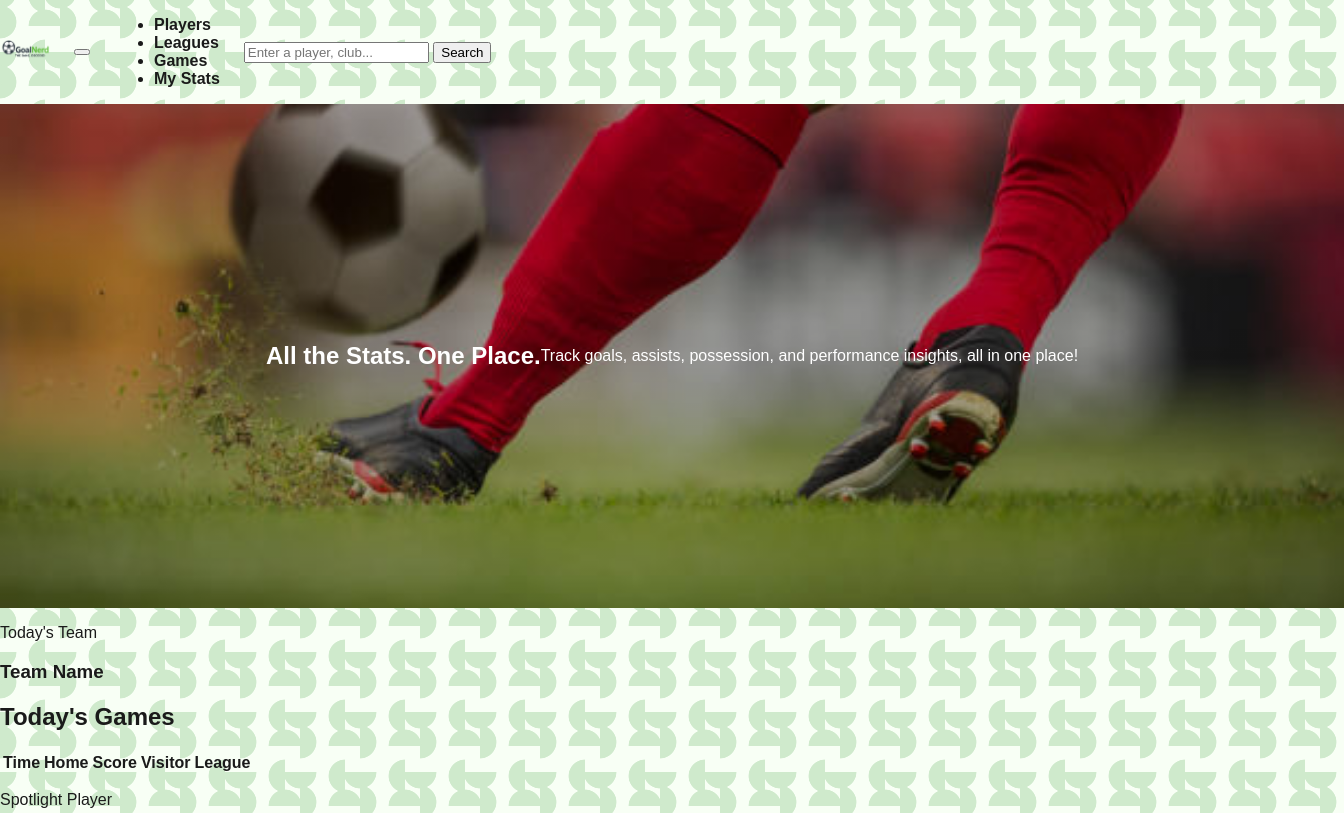
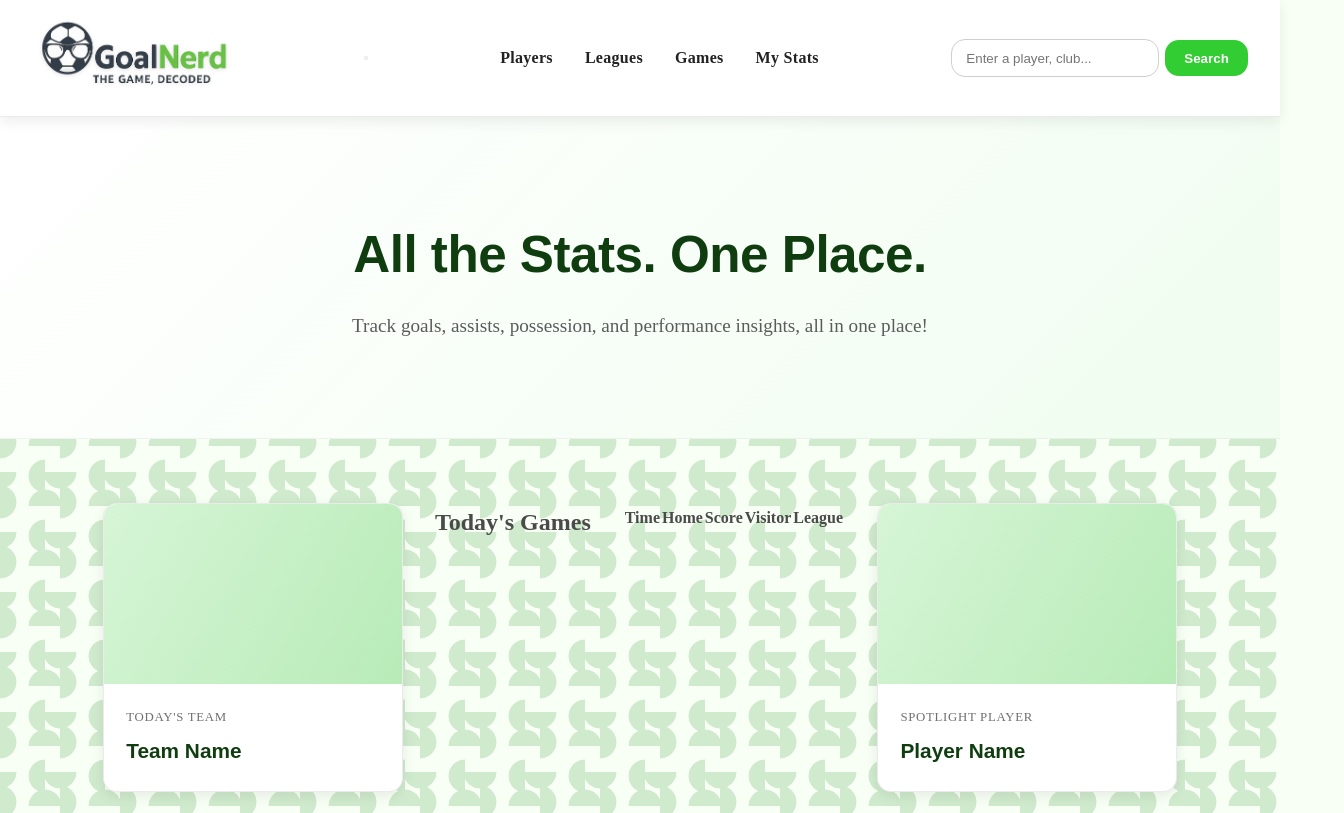
Before and after one commit to kelseyschae/team_project, a website built with Vite: page goalnerd/index.html in a window 1280 px wide. Shown: the top 813 px of the page, 1344 px wide, since content can reach past the window. Built offline with nearby package versions, Linux system fonts and the light colour scheme; no server answers.

Commit message:
hero added

```diff
--- a/goalnerd/css/styles.css
+++ b/goalnerd/css/styles.css
@@ -1,23 +1,43 @@
-/* ===============================
-   GLOBAL STYLES
-================================*/
+:root {
+  --primary-color: #0f3d0f; /* dark green base */
+  --primary-color-light: #1f5c1f;
+  --accent-color: #32cd32;
+  --accent-color-dark: #28a428;
 
-:root {
-  --primary-green: #1a4d1a;
-  --accent-green: #2e7d32;
-  --light-bg: #f8fff5;
-  --text-dark: #1a1a1a;
-  --radius: 12px;
-  --transition: 0.25s ease;
+  --light-bg: #f6f9f5;
+  --mid-gray: #4a4a4a;
+  --dark-gray: #222;
+  --white: #ffffff;
+
+  --font-heading: 'Poppins', sans-serif;
+  --font-body: 'Lora', serif;
+
+  --radius: 14px;
+  --transition: 0.3s ease;
+  --shadow-soft: 0 4px 14px rgba(0, 0, 0, 0.08);
+  --shadow-hover: 0 10px 26px rgba(0, 0, 0, 0.12);
+  --glow-green: 0 0 12px rgba(50, 205, 50, 0.35);
+}
+
+/* ---------------------------- */
+/* GLOBAL RESET                 */
+/* ---------------------------- */
+* {
+  box-sizing: border-box;
+  margin: 0;
+  padding: 0;
 }
 
 body {
-  margin: 0;
-  font-family: 'Poppins', sans-serif;
-  color: var(--text-dark);
+  font-family: var(--font-body);
   background-color: var(--light-bg);
+  color: var(--mid-gray);
+  line-height: 1.65;
+  -webkit-font-smoothing: antialiased;
+  overflow-x: hidden;
 
-  /* ⚽ Hexagonal Soccer Pattern */
+  /* Original pattern */
+  background-color: #f8fff5;
   background-image:
     radial-gradient(circle at 100% 150%, #cfeacc 24%, rgba(255,255,255,0) 25%),
     radial-gradient(circle at 0 150%, #cfeacc 24%, rgba(255,255,255,0) 25%),
@@ -29,153 +49,250 @@ body {
   background-position: 0 0, 30px 0, 15px 26px, 45px 26px, 0 52px, 30px 52px;
 }
 
-/* =================================
-   HEADER / NAVIGATION
-=================================*/
-
-.main-header {
-  display: flex;
-  justify-content: space-between;
-  align-items: center;
+/* ---------------------------- */
+/* HEADER                       */
+/* ---------------------------- */
+header {
+  background-color: var(--white);
+  border-bottom: 1px solid rgba(0,0,0,0.08);
   padding: 1rem 2rem;
-  background: white;
-  box-shadow: 0 1px 3px rgba(0,0,0,0.1);
   position: sticky;
   top: 0;
-  z-index: 1000;
-}
-
-.logo {
-  width: 50px;
-}
-
-.logo-area {
-  display: flex;
-  align-items: center;
-  gap: 10px;
-}
-
-.site-title {
-  font-size: 1.6rem;
-  font-weight: 700;
-  color: var(--primary-green);
+  z-index: 50;
+  box-shadow: var(--shadow-soft);
 }
 
 .main-nav {
   display: flex;
   align-items: center;
-  gap: 1.5rem;
+  justify-content: space-between;
+  flex-wrap: wrap;
 }
 
-.main-nav a {
-  text-decoration: none;
-  color: var(--text-dark);
-  font-weight: 600;
+.logo {
+  display: block;
+  max-width: 200px;
+  width: 16vw;
+  min-width: 80px;
+  transition: transform var(--transition), filter var(--transition);
+  filter: drop-shadow(0 1px 2px rgba(0,0,0,0.12));
 }
 
-.main-nav a:hover {
-  color: var(--primary-green);
+.logo:hover {
+  transform: scale(1.06);
+  filter: drop-shadow(0 3px 4px rgba(0,0,0,0.18));
 }
 
-.search-box {
+/* NAV LINKS */
+.nav-links {
+  list-style: none;
   display: flex;
-  gap: 0.4rem;
-  align-items: center;
+  gap: 2rem;
 }
 
-.search-box input {
-  padding: 0.5rem 0.9rem;
-  border-radius: var(--radius);
-  border: 1px solid #ccc;
-  width: 180px;
+.nav-links a {
+  text-decoration: none;
+  color: var(--dark-gray);
+  font-weight: 600;
+  letter-spacing: 0.3px;
+  padding-bottom: 3px;
+  border-bottom: 2px solid transparent;
+  transition: var(--transition);
 }
 
-.search-box button {
-  padding: 0.5rem 1.2rem;
-  background-color: var(--accent-green);
-  color: white;
+.nav-links a:hover {
+  color: var(--accent-color-dark);
+  border-bottom-color: var(--accent-color);
+}
+
+/* ---------------------------- */
+/* SEARCH BAR                   */
+/* ---------------------------- */
+.search-bar {
+  display: flex;
+  align-items: center;
+  gap: 0.4rem;
+}
+
+.search-bar input {
+  padding: 0.65rem 0.9rem;
+  border: 1px solid #cfcfcf;
+  border-radius: var(--radius);
+  transition: var(--transition);
+  background-color: #fff;
+}
+
+.search-bar input:focus {
+  border-color: var(--accent-color);
+  box-shadow: 0 0 0 3px rgba(50,205,50,0.22);
+}
+
+.search-bar button {
+  padding: 0.65rem 1.2rem;
   border: none;
+  background-color: var(--accent-color);
+  color: var(--white);
   border-radius: var(--radius);
+  font-weight: 600;
   cursor: pointer;
   transition: var(--transition);
 }
 
-.search-box button:hover {
-  background-color: #1b5e20;
+.search-bar button:hover {
+  background-color: var(--accent-color-dark);
+  box-shadow: var(--glow-green);
+  transform: translateY(-2px);
 }
 
-/* =================================
-   HERO SECTION
-=================================*/
+/* ---------------------------- */
+/* HERO SECTION (UPDATED)       */
+/* ---------------------------- */
+.hero {
+  text-align: center;
+  padding: 6rem 2rem;
+  position: relative;
+  overflow: hidden;
+  background: linear-gradient(135deg, var(--white) 0%, #f0fdf0 100%);
+  border-bottom: 1px solid rgba(0,0,0,0.05);
+}
 
-.hero {
-  width: 100%;
-  height: 55vh;
-  background: linear-gradient(rgba(0,0,0,0.35), rgba(0,0,0,0.35)),
-              url("../pictures/hero.jpg");
+/* Background hero image */
+.hero::before {
+  content: "";
+  position: absolute;
+  inset: 0;
+  background-image: url("../pictures/hero.jpg");
   background-size: cover;
   background-position: center;
+  background-repeat: no-repeat;
+
+  filter: brightness(0.55) blur(2px);
+  opacity: 0.55;
+  z-index: -1;
+}
+
+.hero h1 {
+  font-family: var(--font-heading);
+  font-size: clamp(2.2rem, 5vw, 3.2rem);
+  font-weight: 700;
+  color: var(--primary-color);
+  letter-spacing: -0.5px;
+  margin-bottom: 0.8rem;
+}
+
+.hero p {
+  font-size: 1.2rem;
+  max-width: 650px;
+  margin: 0 auto;
+  color: var(--mid-gray);
+  opacity: 0.9;
+}
+
+/* ---------------------------- */
+/* FEATURED CARDS               */
+/* ---------------------------- */
+.featured {
   display: flex;
   justify-content: center;
-  align-items: center;
-  text-align: center;
-  color: white;
-  padding: 2rem;
+  gap: 2rem;
+  flex-wrap: wrap;
+  padding: 4rem 2rem;
 }
 
-.hero-content h1 {
-  font-size: 3rem;
-  margin-bottom: 1rem;
+.card {
+  background-color: var(--white);
+  border-radius: var(--radius);
+  width: 300px;
+  overflow: hidden;
+  border: 1px solid rgba(0,0,0,0.08);
+  box-shadow: var(--shadow-soft);
+  transition: var(--transition);
+  cursor: pointer;
+  display: flex;
+  flex-direction: column;
 }
 
-.hero-content p {
-  font-size: 1.3rem;
-  margin-bottom: 1.5rem;
+.card:hover {
+  transform: translateY(-10px);
+  box-shadow: var(--shadow-hover);
 }
 
-.hero-btn {
-  display: inline-block;
-  background-color: var(--accent-green);
-  padding: 0.8rem 2rem;
-  color: white;
-  border-radius: var(--radius);
-  text-decoration: none;
-  font-size: 1.1rem;
-  transition: var(--transition);
+.card-image {
+  height: 180px;
+  background-size: cover !important;
+  background-position: center !important;
+  background-repeat: no-repeat !important;
 }
 
-.hero-btn:hover {
-  background-color: #1b5e20;
+.card-image.placeholder {
+  background: linear-gradient(120deg, #d6f5d6, #b8ebb8);
+  display: flex;
+  align-items: center;
+  justify-content: center;
 }
 
-
-/* =================================
-   MAIN CONTENT
-=================================*/
-
-.content-wrapper {
-  padding: 3rem 2rem;
-  max-width: 1200px;
-  margin: auto;
+.card-content {
+  padding: 1.4rem;
 }
 
-.section-title {
-  font-size: 2rem;
-  margin-bottom: 1.2rem;
-  font-weight: 700;
-  color: var(--primary-green);
+.card-label {
+  font-size: 0.8rem;
+  color: #6f6f6f;
+  text-transform: uppercase;
+  letter-spacing: 0.7px;
 }
 
-.games-grid {
-  display: grid;
-  grid-template-columns: repeat(auto-fit, minmax(260px, 1fr));
-  gap: 1.5rem;
-  margin-bottom: 3rem;
+.card-title {
+  font-family: var(--font-heading);
+  font-size: 1.3rem;
+  margin-top: 0.4rem;
+  color: var(--primary-color);
 }
 
-.spotlight-card {
-  background: white;
-  padding: 1.5rem;
-  border-radius: var(--radius);
-  box-shadow: 0 3px 8px rgba(0,0,0,0.08);
+/* ---------------------------- */
+/* FOOTER                       */
+/* ---------------------------- */
+footer {
+  padding: 2rem 1rem;
+  background-color: var(--primary-color);
+  color: var(--white);
+  text-align: center;
+  font-size: 0.95rem;
+  margin-top: 7rem;
+  letter-spacing: 0.4px;
+  border-top: 3px solid var(--accent-color);
 }
+
+/* ---------------------------- */
+/* RESPONSIVE                   */
+/* ---------------------------- */
+@media (max-width: 768px) {
+
+  .hamburger {
+    display: flex;
+    order: 2;
+  }
+
+  .nav-links {
+    gap: 1.2rem;
+    font-size: 0.95rem;
+  }
+
+  .hero {
+    padding: 4rem 1.4rem;
+  }
+
+  .featured {
+    flex-direction: column;
+    align-items: center;
+  }
+}
+
+/* ---------------------------- */
+/* PAGE-SPECIFIC                */
+/* ---------------------------- */
+.players-page {
+  margin: 0 auto;
+  margin-top: 100px;
+  max-width: 75%;
+}
```
